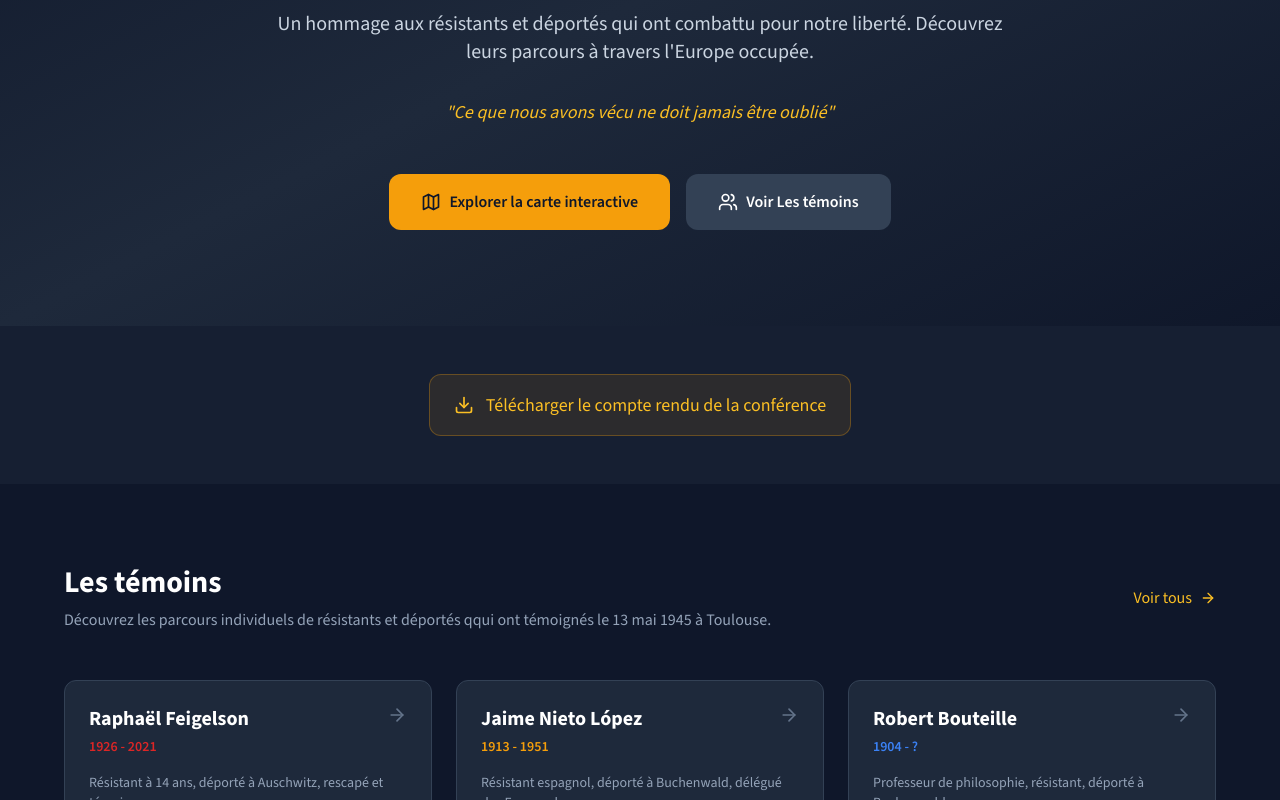
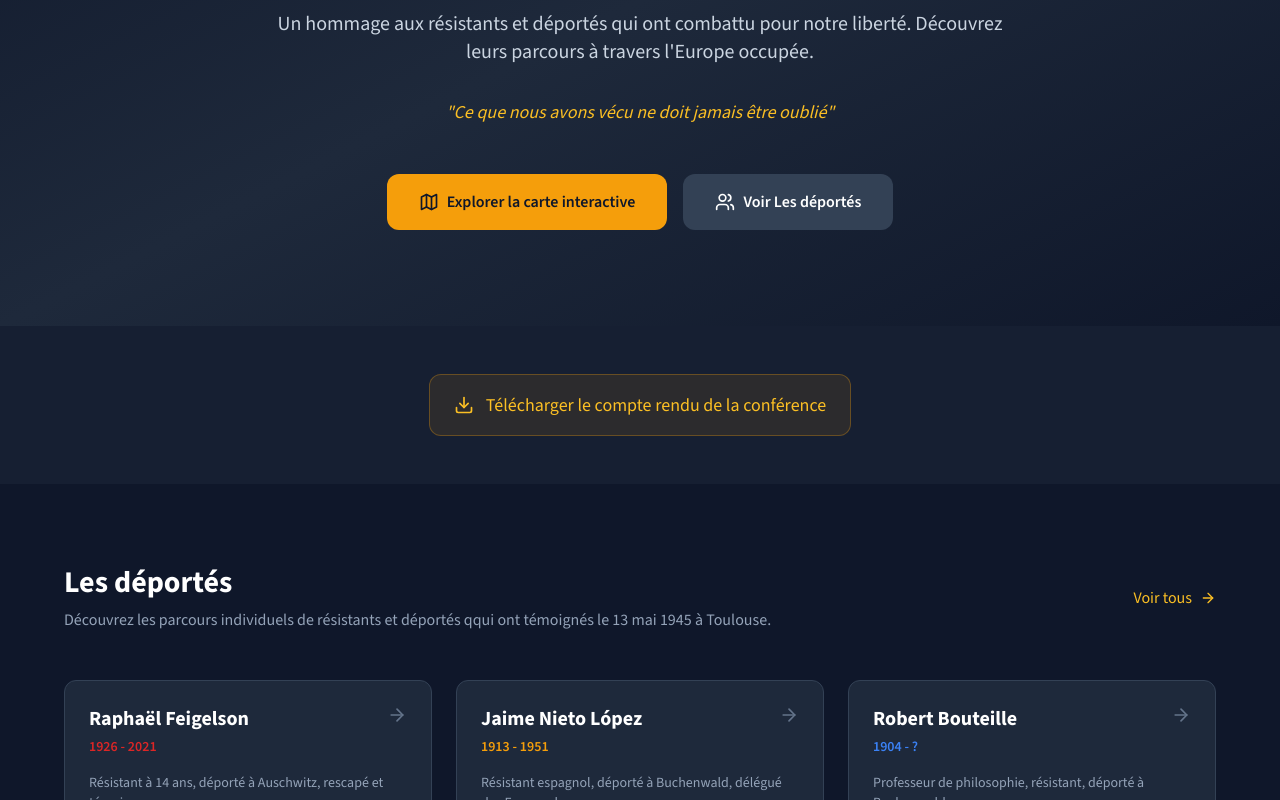
Before and after one commit to axellongatte5-hue/cnrd-colann, a React (Vite) app: page / in a window 1280 px wide. Shown: the part 388-1188 px from the top of the page. Built offline with nearby package versions, Linux system fonts and the light colour scheme.

Commit message:
Update Home.tsx

```diff
--- a/src/pages/Home.tsx
+++ b/src/pages/Home.tsx
@@ -37,7 +37,7 @@ export default function HomePage() {
               data-testid="view-characters-btn"
             >
               <Users className="w-5 h-5" />
-              Voir Les témoins
+              Voir Les déportés
             </Link>
           </div>
         </div>
@@ -64,7 +64,7 @@ export default function HomePage() {
         <div className="max-w-6xl mx-auto">
           <div className="flex items-center justify-between mb-12">
             <div>
-              <h2 className="text-3xl font-bold text-white mb-2">Les témoins</h2>
+              <h2 className="text-3xl font-bold text-white mb-2">Les déportés</h2>
               <p className="text-slate-400">Découvrez les parcours individuels de résistants et déportés qqui ont témoignés le 13 mai 1945 à Toulouse.</p>
             </div>
             <Link
```
